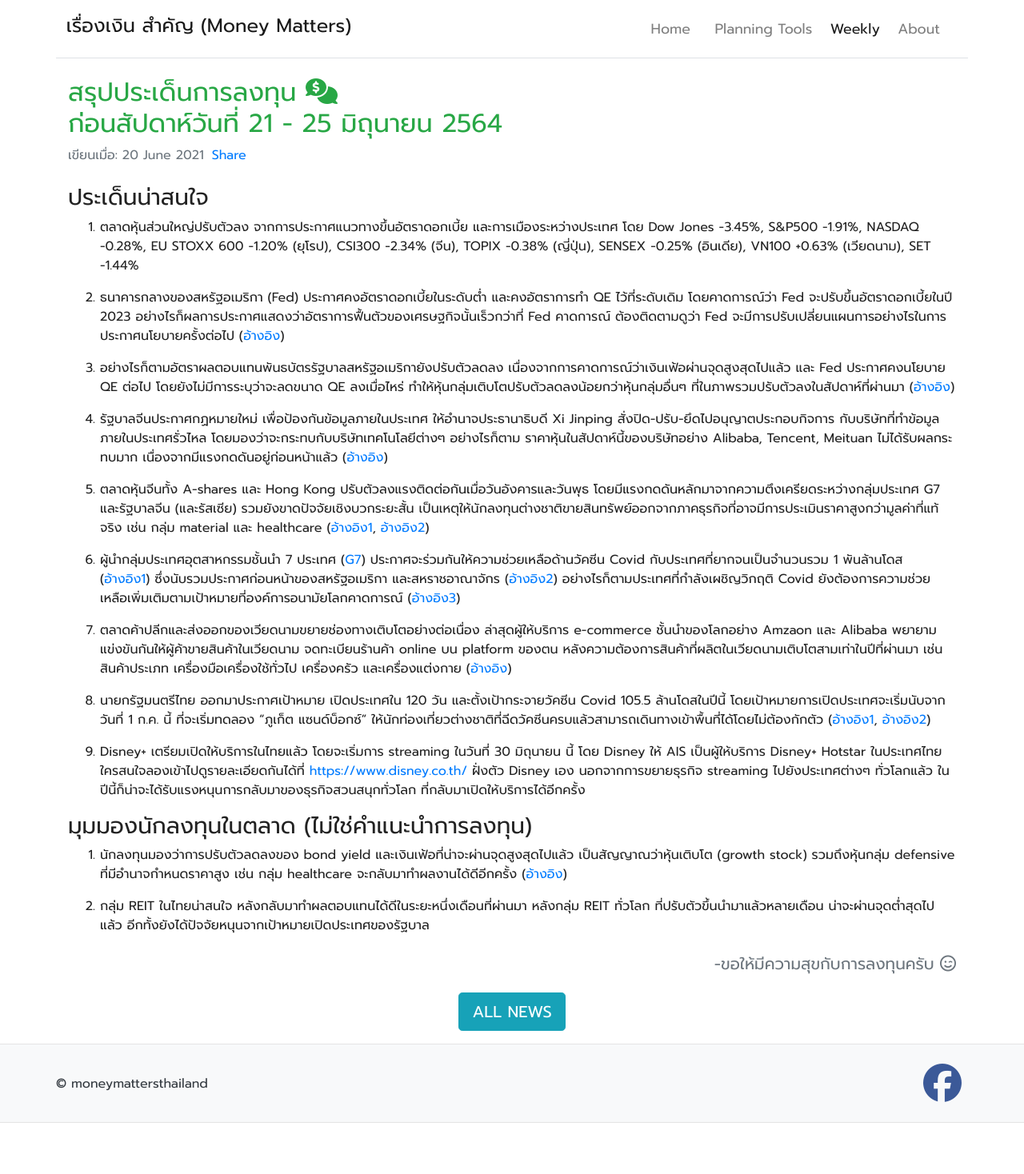
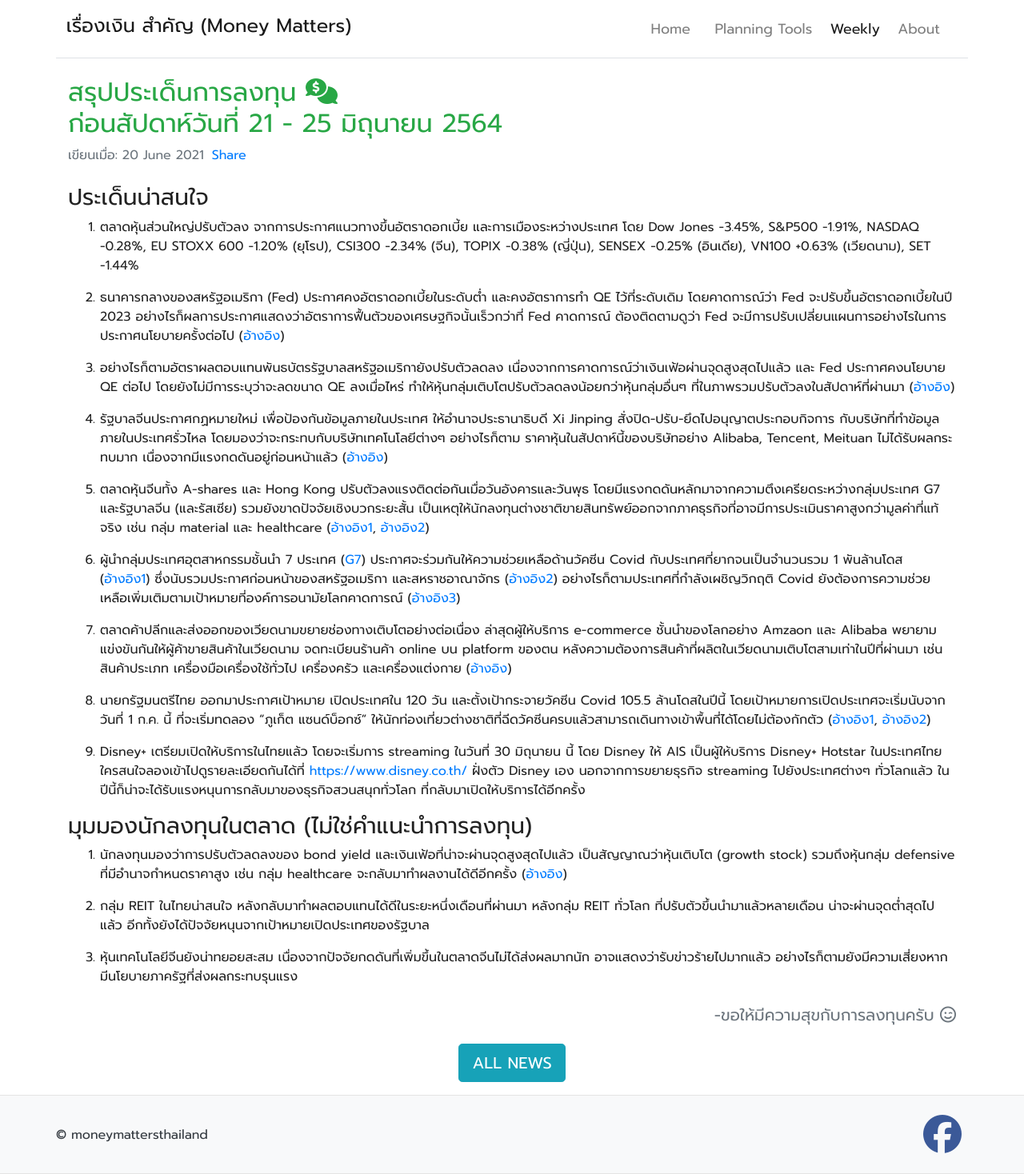
Before and after one commit to moneysart/moneysart.github.io, a Jekyll site: the page built from weekly/_posts/2021-06-20-summary.md, in a window 1280 px wide. Shown: the whole page at 80% size. Built offline with Jekyll 4.4.1, drawn with Linux system fonts in a browser that asks for light colours; nearby versions of some CDN libraries; before the commit the page ends 1404 px from its top, so only the background shows below that.

Commit message:
add text

```diff
--- a/weekly/_posts/2021-06-20-summary.md
+++ b/weekly/_posts/2021-06-20-summary.md
@@ -36,3 +36,5 @@ date: 2021-06-20
 1. นักลงทุนมองว่าการปรับตัวลดลงของ bond yield และเงินเฟ้อที่น่าจะผ่านจุดสูงสุดไปแล้ว เป็นสัญญาณว่าหุ้นเติบโต (growth stock) รวมถึงหุ้นกลุ่ม defensive ที่มีอำนาจกำหนดราคาสูง เช่น กลุ่ม healthcare จะกลับมาทำผลงานได้ดีอีกครั้ง ([อ้างอิง](https://www.finnomena.com/ktam/belief-allocation-jun2021-2/))
 
 2. กลุ่ม REIT ในไทยน่าสนใจ หลังกลับมาทำผลตอบแทนได้ดีในระยะหนึ่งเดือนที่ผ่านมา หลังกลุ่ม REIT ทั่วโลก ที่ปรับตัวขึ้นนำมาแล้วหลายเดือน น่าจะผ่านจุดต่ำสุดไปแล้ว อีกทั้งยังได้ปัจจัยหนุนจากเป้าหมายเปิดประเทศของรัฐบาล
+
+3. หุ้นเทคโนโลยีจีนยังน่าทยอยสะสม เนื่องจากปัจจัยกดดันที่เพิ่มขึ้นในตลาดจีนไม่ได้ส่งผลมากนัก อาจแสดงว่ารับข่าวร้ายไปมากแล้ว อย่างไรก็ตามยังมีความเสี่ยงหากมีนโยบายภาครัฐที่ส่งผลกระทบรุนแรง
```
